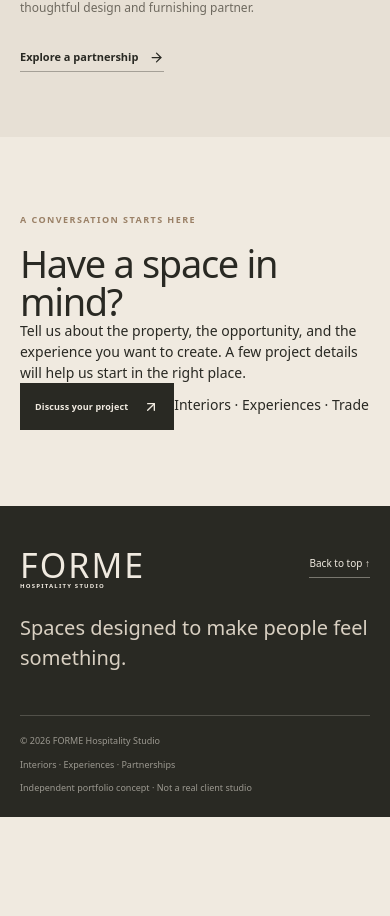
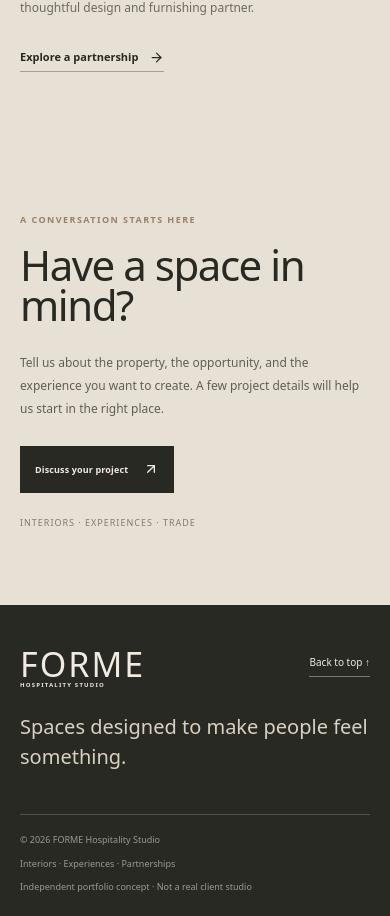
Before and after one commit to emmanuel-devs/forme-hospitality-studio, a Next.js app: page / in a window 390 px wide. Shown: the part 6974-7890 px from the top of the page. Before the commit the page ends 7791 px from the top, so only its background shows below. Built offline with nearby package versions, Linux system fonts and the light colour scheme.

Commit message:
Style homepage inquiry invitation and secondary portfolio filters

```diff
--- a/app/globals.css
+++ b/app/globals.css
@@ -393,3 +393,15 @@ h2 em,h1 em{font-weight:400}
 .interest-options input:checked:before{content:"";width:7px;height:4px;border-left:1px solid white;border-bottom:1px solid white;transform:rotate(-45deg) translateY(-1px)}
 .interest-options label span{color:#625e56!important}
 @media(max-width:760px){.interest-options{grid-template-columns:1fr}}
+
+/* Homepage invitation: keep the editorial rhythm, route the full form to /quote */
+.homepage-contact-section{background:#e7e0d5}
+.homepage-contact-inner{display:grid;grid-template-columns:1fr 1fr;gap:8vw;align-items:end}
+.homepage-contact-inner h2{font-size:clamp(42px,5.8vw,72px);line-height:.96;letter-spacing:-.035em;margin:18px 0 0;max-width:600px}
+.homepage-contact-copy{max-width:490px}
+.homepage-contact-copy>p{font-size:13px;line-height:1.95;color:#625e56;margin:0 0 25px}
+.homepage-contact-note{display:block;margin-top:23px;color:#827b70;font-size:9px;letter-spacing:.11em;text-transform:uppercase}
+.gallery-secondary-filters{display:flex;align-items:center;gap:24px;flex-wrap:wrap}
+.gallery-secondary-filters .gallery-status-row{display:flex;align-items:center;gap:12px}
+.gallery-secondary-filters .gallery-status-row select{max-width:260px}
+@media(max-width:760px){.homepage-contact-inner{grid-template-columns:1fr;gap:25px}.homepage-contact-inner h2{font-size:clamp(42px,10vw,60px)}.homepage-contact-copy>p{font-size:12px}.gallery-secondary-filters{align-items:flex-start;flex-direction:column;gap:14px}.gallery-secondary-filters .gallery-status-row{width:100%;justify-content:space-between}.gallery-secondary-filters .gallery-status-row select{max-width:62%}}
```
